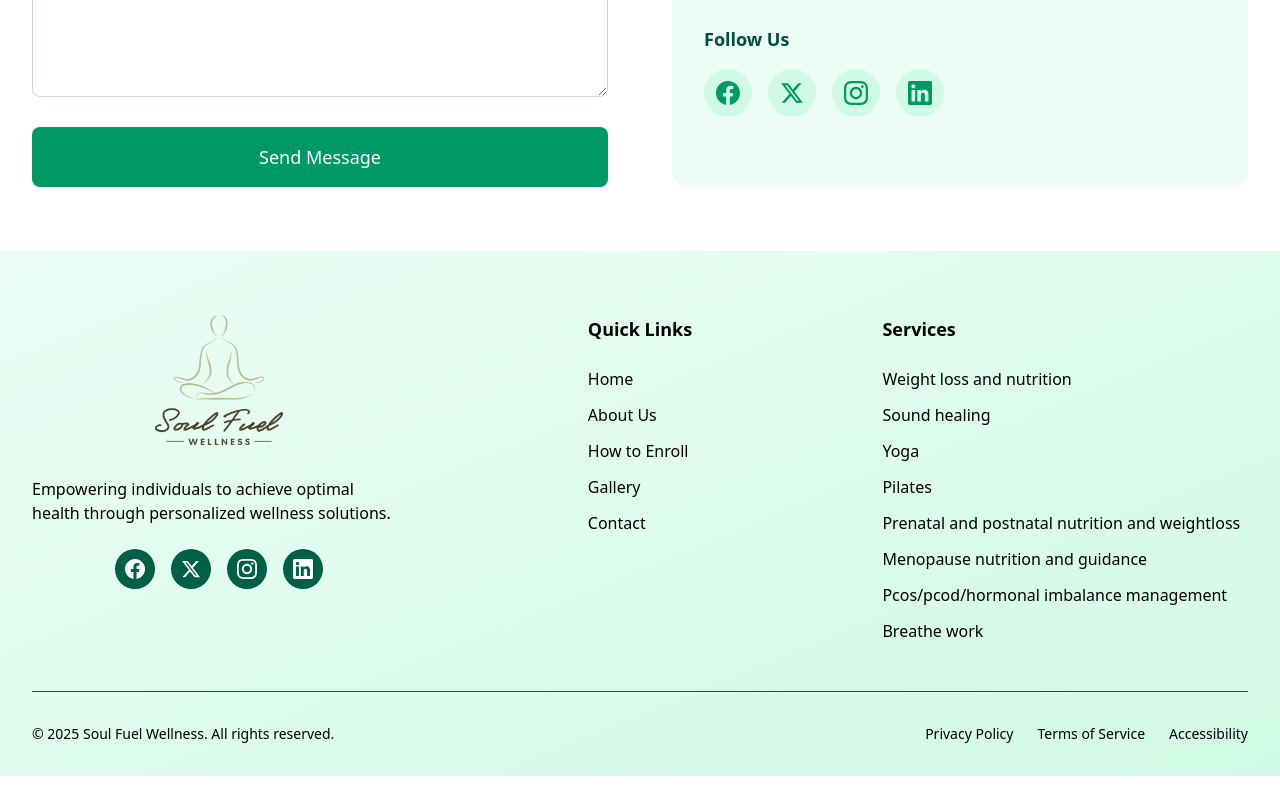
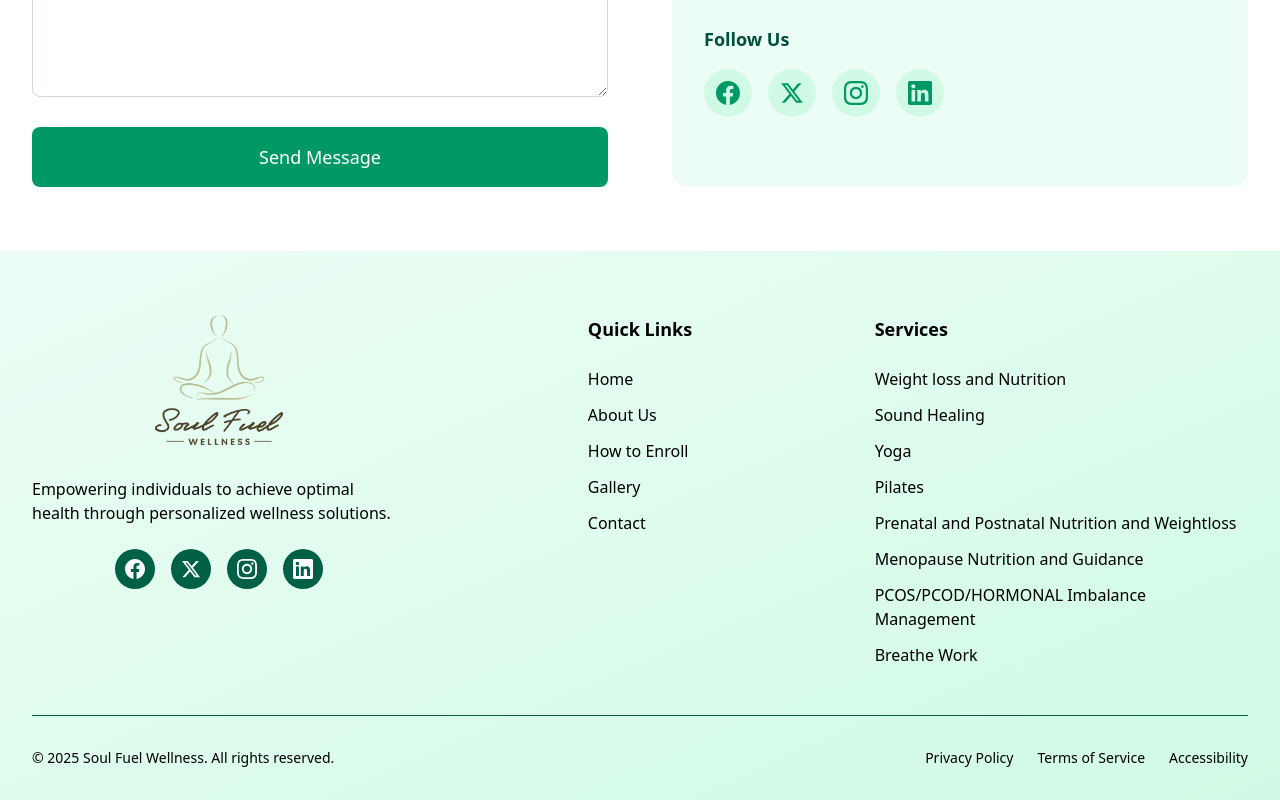
Before and after one commit to AmanMishra0987/nutri, a React (Vite) app: page / in a window 1280 px wide. Shown: the part 4364-5164 px from the top of the page. Before the commit the page ends 5140 px from the top, so only its background shows below. Built offline with nearby package versions, Linux system fonts and the light colour scheme.

Commit message:
capital letter in services

```diff
--- a/src/components/Footer.jsx
+++ b/src/components/Footer.jsx
@@ -96,7 +96,7 @@ const Footer = memo(() => {
                     to="/service/weight-loss-nutrition"
                     className="text-black  transition duration-300"
                   >
-                    Weight loss and nutrition
+                    Weight loss and Nutrition
                   </Link>
                 </li>
                 <li>
@@ -104,7 +104,7 @@ const Footer = memo(() => {
                     to="/service/sound-healing"
                     className="text-black  transition duration-300"
                   >
-                    Sound healing
+                    Sound Healing
                   </Link>
                 </li>
                 <li>
@@ -129,7 +129,7 @@ const Footer = memo(() => {
                     to="/service/prenatal-postnatal-nutrition"
                     className="text-black  transition duration-300"
                   >
-                    Prenatal and postnatal nutrition and weightloss
+                    Prenatal and Postnatal Nutrition and Weightloss
                   </Link>
                 </li>
                 <li>
@@ -137,7 +137,7 @@ const Footer = memo(() => {
                     to="/service/menopause-nutrition"
                     className="text-black  transition duration-300"
                   >
-                    Menopause nutrition and guidance
+                    Menopause Nutrition and Guidance
                   </Link>
                 </li>
                 <li>
@@ -145,7 +145,7 @@ const Footer = memo(() => {
                     to="/service/pcos-hormonal-imbalance"
                     className="text-black  transition duration-300"
                   >
-                    Pcos/pcod/hormonal imbalance management
+                    PCOS/PCOD/HORMONAL Imbalance Management
                   </Link>
                 </li>
                 <li>
@@ -153,7 +153,7 @@ const Footer = memo(() => {
                     to="/service/breath-work"
                     className="text-black  transition duration-300"
                   >
-                    Breathe work
+                    Breathe Work
                   </Link>
                 </li>
               </ul>
```
